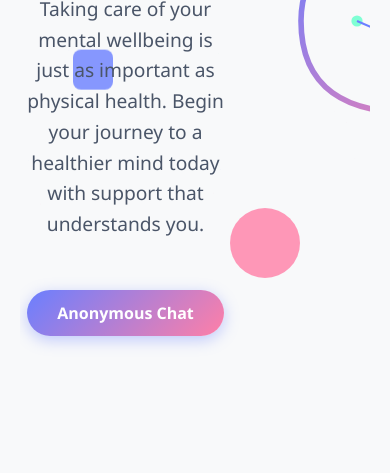
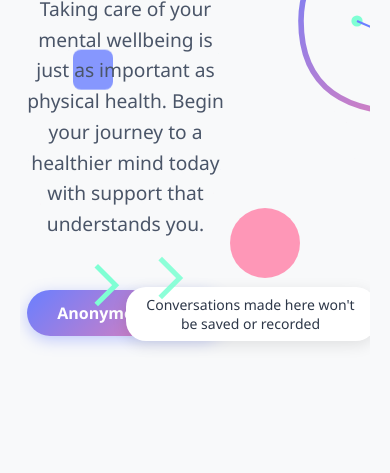
Before and after one commit to ObioraDavid/Rhunks, a plain HTML site: page index.html in a window 390 px wide. Shown: the part 575-1048 px from the top of the page. Drawn offline with Linux system fonts and the light colour scheme.

Commit message:
Update index.html

```diff
--- a/index.html
+++ b/index.html
@@ -163,6 +163,7 @@ textarea.form-input {
         .hero-content {
             width: 50%;
             z-index: 1;
+            position: relative; /* Added to position the arrows relative to this container */
         }
 
         .hero-title {
@@ -192,11 +193,79 @@ textarea.form-input {
             box-shadow: 0 4px 15px rgba(106, 127, 255, 0.4);
             transition: all 0.3s ease;
             animation: fadeInUp 1s ease 0.4s both;
+            position: relative; /* Added for positioning context */
         }
 
         .cta-button:hover {
             transform: translateY(-5px);
             box-shadow: 0 7px 20px rgba(106, 127, 255, 0.6);
+        }
+
+        /* Added floating message styles */
+        .floating-text {
+            position: absolute;
+            bottom: -40px;
+            left: 50%;
+            transform: translateX(-50%);
+            background-color: white;
+            color: var(--dark);
+            padding: 8px 15px;
+            border-radius: 20px;
+            font-size: 14px;
+            font-weight: 500;
+            box-shadow: 0 4px 15px rgba(0, 0, 0, 0.1);
+            animation: float 4s ease-in-out infinite;
+            width: max-content;
+            max-width: 250px;
+            text-align: center;
+            z-index: 2;
+        }
+
+        /* Added arrow animations */
+        .arrow {
+            position: absolute;
+            width: 30px;
+            height: 30px;
+            border-top: 5px solid var(--accent);
+            border-right: 5px solid var(--accent);
+            opacity: 0.8;
+            z-index: 2;
+        }
+
+        .arrow-1 {
+            top: 75px;
+            left: -45px;
+            transform: rotate(45deg);
+            animation: arrowMove1 2s ease-in-out infinite;
+        }
+
+        .arrow-2 {
+            top: 110px;
+            left: -30px;
+            transform: rotate(45deg);
+            animation: arrowMove2 2s ease-in-out infinite 0.5s;
+        }
+
+        @keyframes arrowMove1 {
+            0%, 100% {
+                transform: rotate(45deg) translate(0, 0);
+                opacity: 0.8;
+            }
+            50% {
+                transform: rotate(45deg) translate(10px, 10px);
+                opacity: 1;
+            }
+        }
+
+        @keyframes arrowMove2 {
+            0%, 100% {
+                transform: rotate(45deg) translate(0, 0);
+                opacity: 0.8;
+            }
+            50% {
+                transform: rotate(45deg) translate(10px, 10px);
+                opacity: 1;
+            }
         }
 
         .hero-image {
@@ -499,6 +568,25 @@ textarea.form-input {
                 flex-direction: column;
                 gap: 10px;
             }
+
+            /* Updated arrow positions for mobile */
+            .arrow-1 {
+                top: auto;
+                bottom: 90px;
+                left: 30%;
+                transform: rotate(135deg);
+            }
+
+            .arrow-2 {
+                top: auto;
+                bottom: 90px;
+                left: 60%;
+                transform: rotate(135deg);
+            }
+
+            .floating-text {
+                bottom: 25px;
+            }
         }
     </style>
 </head>
@@ -519,7 +607,7 @@ textarea.form-input {
         "closeContactModal">×</div>
         <h2 class="modal-title">Contact Us</h2>
         <form
-         action ="https://formspree.io/f/mqaerojl"
+         action ="rhunks-38bd5.firebaseapp.com"
           method="post"
            id="contactForm" >
             <div class="form-group">
@@ -534,7 +622,7 @@ textarea.form-input {
                 <label for="contactMessage" class="form-label">Message</label>
                 <textarea id="contactMessage" class="form-input" placeholder="Enter your message" rows="5" required></textarea>
             </div>
-            <button type="submit" class="form-button">Send Message</button>
+            <button type="submit" onclick="window.location.href='https://mail.google.com/mail/u/0/#inbox?compose=new'"class="form-button">Send Message</button>
         </form>
     </div>
 </div>
@@ -568,6 +656,8 @@ e.preventDefault();
 const name = document.getElementById('contactName').value;
 const email = document.getElementById('contactEmail').value;
 const message = document.getElementById('contactMessage').value;
+// Redirect to 1.html
+window.location.href = "https://mail.google.com/mail/u/0/#inbox?compose=new";
 
 // You can add logic to send the message (e.g., via an API)
 console.log('Contact form submitted:', { name, email, message });
@@ -585,6 +675,9 @@ contactModal.classList.remove('active');
                 <h1 class="hero-title">Your Mental Health <br>Is Priority</h1>
                 <p class="hero-subtitle">Taking care of your mental wellbeing is just as important as physical health. Begin your journey to a healthier mind today with support that understands you.</p>
                 <a href="mental.html" class="cta-button">Anonymous Chat</a>
+                <div class="floating-text">Conversations made here won't be saved or recorded</div>
+                <div class="arrow arrow-1"></div>
+                <div class="arrow arrow-2"></div>
             </div>
 
             <div class="hero-image">
@@ -923,5 +1016,28 @@ loginForm.addEventListener('submit', function(e) {
             particlesCanvas.height = window.innerHeight;
         });
     </script>
+    <script type="module">
+        // Import the functions you need from the SDKs you need
+        import { initializeApp } from "https://www.gstatic.com/firebasejs/11.4.0/firebase-app.js";
+        import { getAnalytics } from "https://www.gstatic.com/firebasejs/11.4.0/firebase-analytics.js";
+        // TODO: Add SDKs for Firebase products that you want to use
+        // https://firebase.google.com/docs/web/setup#available-libraries
+
+        // Your web app's Firebase configuration
+        // For Firebase JS SDK v7.20.0 and later, measurementId is optional
+        const firebaseConfig = {
+          apiKey: "AIzaSyAGqf47Y7V2zitAFA_56rpz-HQd2fS__bk",
+          authDomain: "rhunks-38bd5.firebaseapp.com",
+          projectId: "rhunks-38bd5",
+          storageBucket: "rhunks-38bd5.firebasestorage.app",
+          messagingSenderId: "481907636721",
+          appId: "1:481907636721:web:9af72efff4041dc4ffec50",
+          measurementId: "G-F7FD0EVH4N"
+        };
+
+        // Initialize Firebase
+        const app = initializeApp(firebaseConfig);
+        const analytics = getAnalytics(app);
+      </script>
 </body>
 </html>
```
